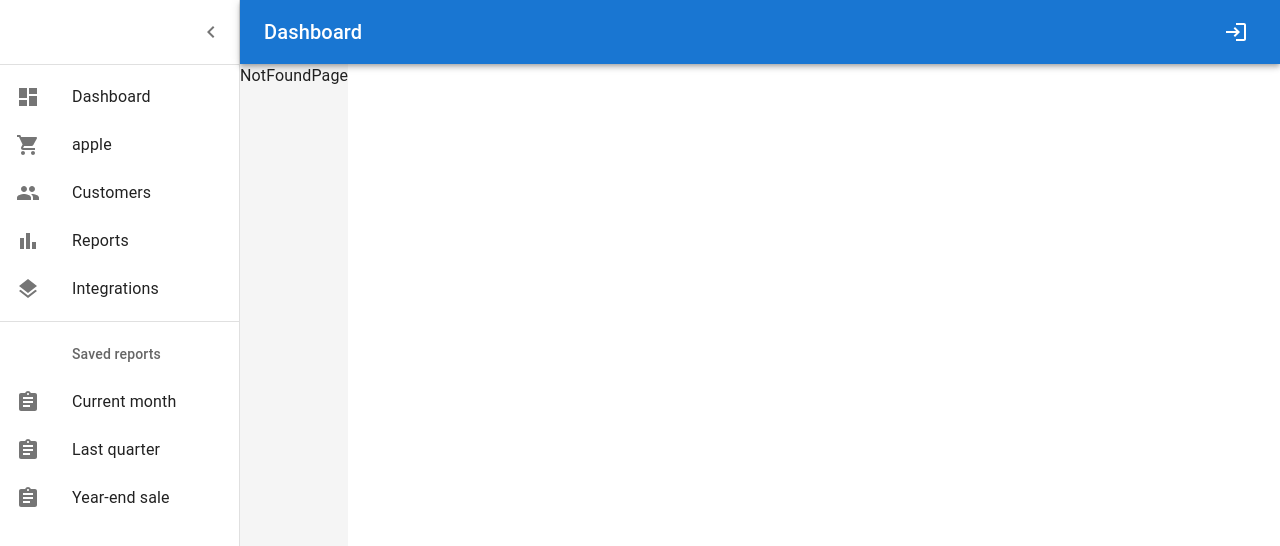
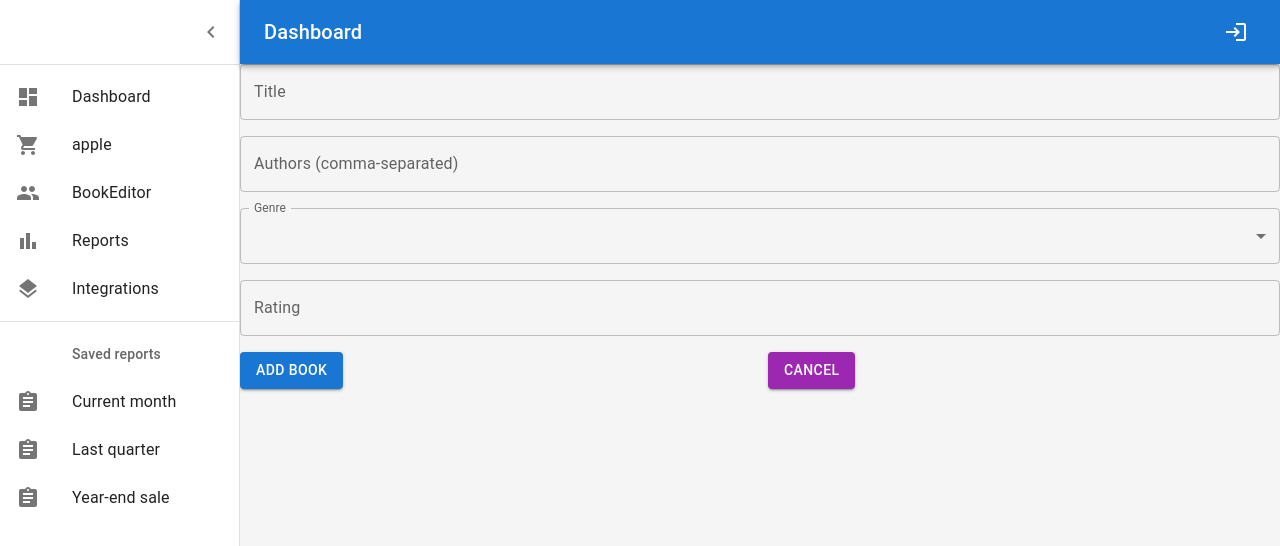
Before and after one commit to abd-bd-1020/library-management, a React app: page /bookeditor in a window 1280 px wide. Before the commit this address led to /404. Shown: the top 546 px of the page. Built offline with nearby package versions, Linux system fonts and the light colour scheme; the HTML template or start-up script is replaced by a standard one.

Commit message:
added bookeditor form

```diff
--- a/src/Layout/SideBarItems.jsx
+++ b/src/Layout/SideBarItems.jsx
@@ -25,11 +25,11 @@ export const mainListItems = (
       </ListItemIcon>
       <ListItemText primary="apple" />
     </ListItemButton>
-    <ListItemButton>
+    <ListItemButton component={Link} to="/bookeditor">
       <ListItemIcon>
         <PeopleIcon />
       </ListItemIcon>
-      <ListItemText primary="Customers" />
+      <ListItemText primary="BookEditor" />
     </ListItemButton>
     <ListItemButton>
       <ListItemIcon>
--- a/src/components/Book.jsx
+++ b/src/components/Book.jsx
@@ -72,7 +72,7 @@ function Book({ book, onOpenModal }) {
           Author: {book.authors.join(", ")}
         </Typography>
         <Typography variant="body2" color="text.secondary" sx={StyledPrice}>
-          Price: ${book.price} | Rating: {book.rating}
+          Genre: {book.genre} | Rating: {book.rating}
         </Typography>
         <Box
           className="buttons"
--- /dev/null
+++ b/src/components/BookEditor.jsx
@@ -0,0 +1,80 @@
+import React, { useState } from "react";
+import { TextField, Button, Grid, MenuItem } from "@mui/material";
+import { ClientEnum } from "../ClientEnum";
+
+function BookEditor({ onSave, onCancel, book }) {
+  const [title, setTitle] = useState(book ? book.title : "");
+  const [authors, setAuthors] = useState(book ? book.authors.join(", ") : "");
+  const [genre, setGenre] = useState(book ? book.genre : ClientEnum.ALL_GENRE);
+  const [rating, setRating] = useState(book ? book.rating : "");
+
+  const handleSubmit = (e) => {
+    e.preventDefault();
+    const updatedBook = {
+      title,
+      authors: authors.split(",").map((author) => author.trim()),
+      genre,
+      rating: parseInt(rating),
+    };
+    onSave(updatedBook);
+  };
+
+  return (
+    <form onSubmit={handleSubmit}>
+      <Grid container spacing={2} justifyContent="center">
+        <Grid item xs={12}>
+          <TextField
+            label="Title"
+            value={title}
+            onChange={(e) => setTitle(e.target.value)}
+            fullWidth
+          />
+        </Grid>
+        <Grid item xs={12}>
+          <TextField
+            label="Authors (comma-separated)"
+            value={authors}
+            onChange={(e) => setAuthors(e.target.value)}
+            fullWidth
+          />
+        </Grid>
+        <Grid item xs={12}>
+          <TextField
+            select
+            label="Genre"
+            value={genre}
+            onChange={(e) => setGenre(e.target.value)}
+            fullWidth
+          >
+            {ClientEnum.BOOK_GENRES.map((genre) => (
+              <MenuItem key={genre} value={genre}>
+                {genre}
+              </MenuItem>
+            ))}
+          </TextField>
+        </Grid>
+        <Grid item xs={12}>
+          <TextField
+            label="Rating"
+            value={rating}
+            onChange={(e) => setRating(e.target.value)}
+            type="number"
+            fullWidth
+          />
+        </Grid>
+        <Grid item xs={6}>
+          <Button type="submit" variant="contained" color="primary">
+            {book ? "Update" : "Add"} Book
+          </Button>
+        </Grid>
+        <Grid item xs={6}>
+          <Button onClick={onCancel} variant="contained" color="secondary">
+            Cancel
+          </Button>
+        </Grid>
+      </Grid>
+    </form>
+  );
+}
+
+export default BookEditor;
--- a/src/route.jsx
+++ b/src/route.jsx
@@ -5,6 +5,7 @@ import NotFoundPage from "./pages/NotFoundPage";
 import ApplePage from "./pages/ApplePage";
 import LoginPage from "./pages/LogIn";
 import SignupPage from "./pages/SignUp";
+import BookEditor from "./components/BookEditor"
 
 const AppRoutes = () => {
   return (
@@ -15,6 +16,8 @@ const AppRoutes = () => {
       <Route path="/signup" element={<SignupPage />} />
       <Route path="/404" element={<NotFoundPage />} />
       <Route path="/apple" element={<ApplePage />} />
+      <Route path="/bookeditor" element={<BookEditor />} />
+
       <Route path="*" element={<Navigate replace to="/404" />} />
     </Routes>
   );
```
